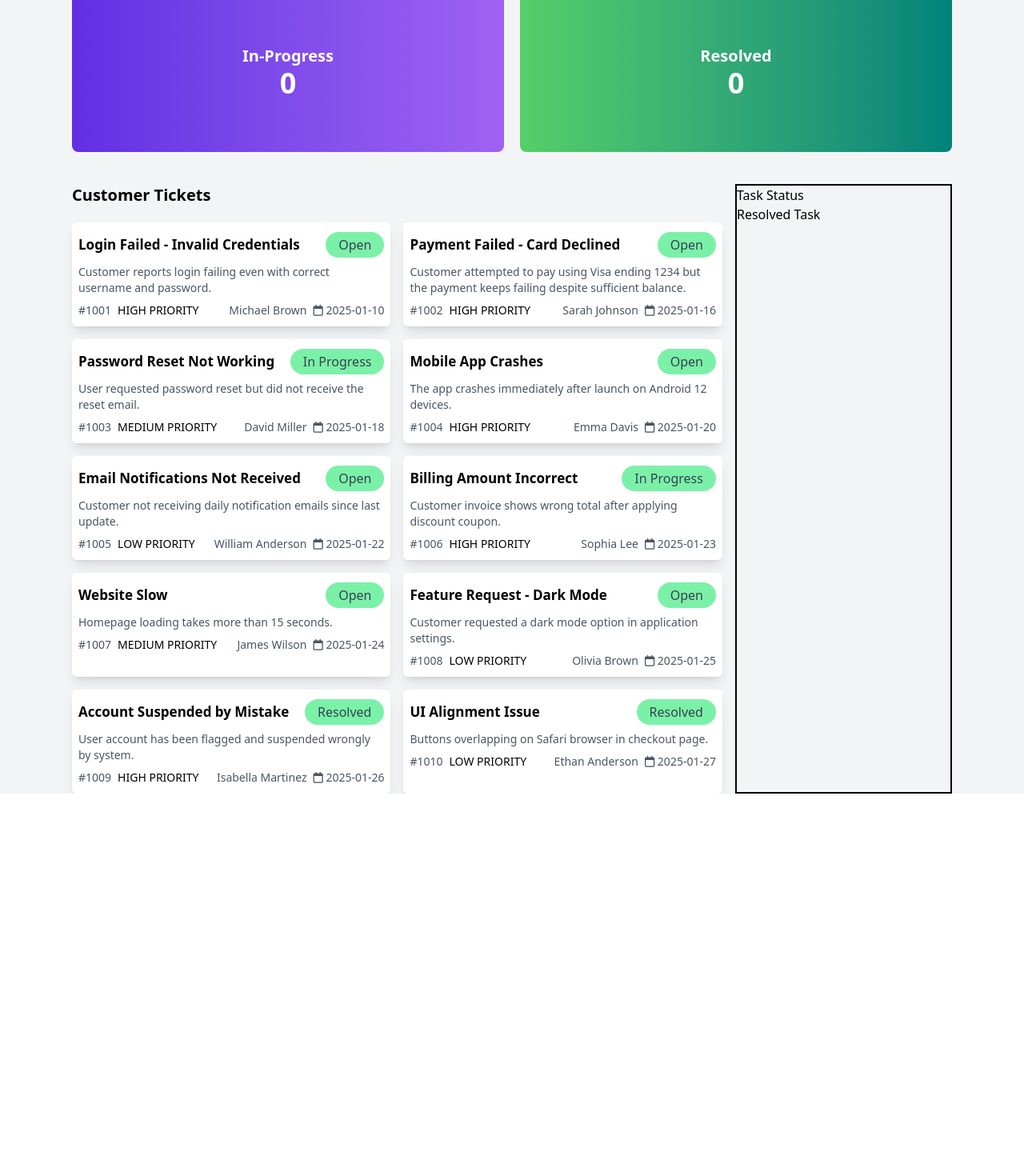
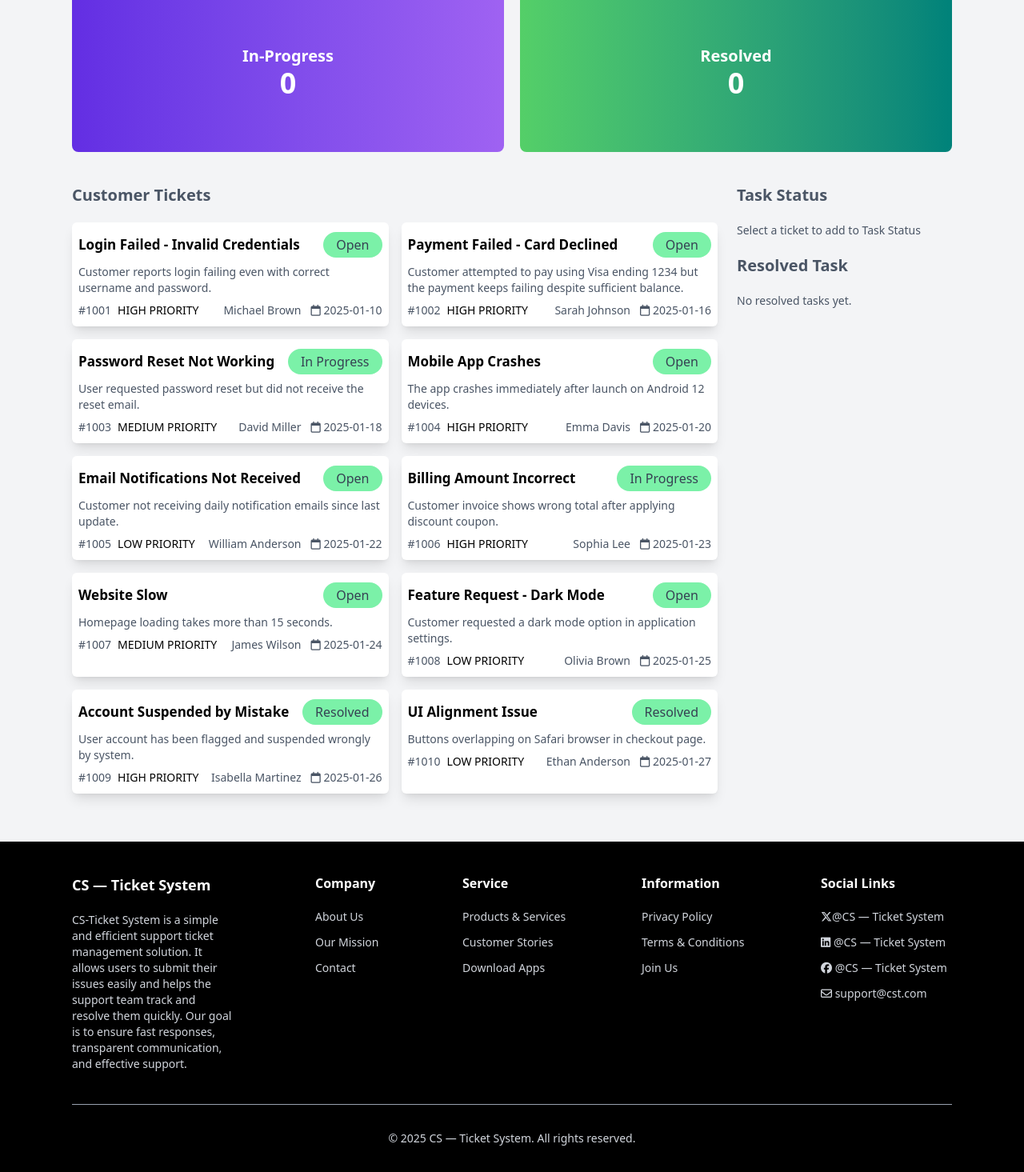
Before and after one commit to Sumaiiya-Haque/Customer-Support-Zone-Project, a React (Vite) app: page / in a window 1280 px wide. Shown: the part 130-1595 px from the top of the page at 80% size. Before the commit the page ends 1122 px from the top, so only its background shows below. Built offline with nearby package versions, Linux system fonts and the light colour scheme.

Commit message:
footer section done

```diff
--- a/src/App.jsx
+++ b/src/App.jsx
@@ -3,6 +3,8 @@ import { Suspense } from "react"
 import Banner from "./components/Banner"
 import CardContainer from "./components/CardContainer"
 import Navbar from "./components/Navbar"
+import Footer from "./components/Footer"
+
 
 
 
@@ -24,10 +26,12 @@ function App() {
      <Navbar></Navbar>
 <div className="bg-gray-100">
   <Banner></Banner>
-  <Suspense fallback={"loading..."}>
+  <Suspense fallback={"Loading........"}>
 
     <CardContainer fetchPromise={fetchPromise}></CardContainer>
   </Suspense>
+
+  <Footer></Footer>
 </div>
 
     </>
--- a/src/components/Card.jsx
+++ b/src/components/Card.jsx
@@ -17,7 +17,7 @@ const Card = ({ticket}) => {
         <p className='font-medium'>{ticket.priority}</p>
     </div>
 
-      <div className='flex text-sm gap-2 text-gray-600'>
+      <div className='flex text-sm gap-3 text-gray-600'>
         <p>{ticket.customer}</p>
         <p> <i className="fa-regular fa-calendar"></i> {ticket.createdAt}</p>
     </div>
--- a/src/components/CardContainer.jsx
+++ b/src/components/CardContainer.jsx
@@ -9,10 +9,10 @@ const CardContainer = ({ fetchPromise }) => {
     return (
         <div>
 
-            <div className='max-w-[1100px] mx-auto  sm:flex justify-between gap-4  ' >
+            <div className='max-w-[1100px] mx-auto  sm:flex justify-between gap-6 mb-15  ' >
                 {/* customer ticket */}
                 <div className=' w-full sm:w-9/12  '>
-                   <h1 className='font-bold  text-xl mb-10 sm:mb-5 text-center sm:text-left '>Customer Tickets</h1>
+                    <h1 className='font-bold  text-xl mb-10 sm:mb-5 text-center sm:text-left text-gray-600 '>Customer Tickets</h1>
 
                     <div className=' grid grid-cols-1 sm:grid-cols-2 gap-4 mx-5 sm:mx-0'>
                         {/* card  */}
--- /dev/null
+++ b/src/components/Footer.jsx
@@ -0,0 +1,64 @@
+import React from 'react';
+
+const Footer = () => {
+    return (
+        <div className='w-full  bg-black mx-auto'>
+
+            <div className=' grid  sm:grid-cols-5 grid-cols-1  max-w-[1100px]  sm:mx-auto gap-5 py-10 '>
+                <div className='sm:pl-0 pl-5'>
+                    <h1 className='text-white font-bold text-lg mb-5'>CS — Ticket System</h1>
+                    <p className='text-sm text-gray-300 text-left'>CS-Ticket System is a simple and efficient support ticket management solution. It allows users to submit their issues easily and helps the support team track and resolve them quickly. Our goal is to ensure fast responses, transparent communication, and effective support.</p>
+                </div>
+
+                <div className='sm:pl-20 pl-5'>
+                    <h1 className='text-white font-bold mb-5'>Company</h1>
+                    <div className='text-gray-300 text-sm space-y-3 '>
+                        <p>About Us</p>
+                    <p>Our Mission</p>
+                    <p>Contact</p>
+                    </div>
+                </div>
+
+                <div className='sm:pl-10 pl-5'>
+                    <h1 className='text-white font-bold mb-5'>Service</h1>
+                    <div className='text-gray-300 text-sm space-y-3  '>
+                        <p>Products & Services</p>
+                    <p>Customer Stories</p>
+                    <p>Download Apps</p>
+                    </div>
+                </div>
+
+                <div className='sm:pl-10 pl-5'>
+                      <h1 className='text-white font-bold mb-5'>Information</h1>
+                    <div className='text-gray-300 text-sm space-y-3  '>
+                        <p>Privacy Policy</p>
+                    <p>Terms & Conditions</p>
+                    <p>Join Us</p>
+                    </div>
+                </div>
+
+
+                 <div className='sm:pl-10 pl-5'>
+                      <h1 className='text-white font-bold mb-5'>Social Links</h1>
+                    <div className='text-gray-300 text-sm  space-y-3 '>
+                        <p> <i class="fa-brands fa-x-twitter"></i>@CS — Ticket System</p>
+                    <p><i class="fa-brands fa-linkedin"></i> @CS — Ticket System</p>
+                    <p> <i class="fa-brands fa-facebook"></i> @CS — Ticket System</p>
+                    <p className=''> <i class="fa-regular fa-envelope"></i> support@cst.com</p>
+                    </div>
+                </div>
+
+
+
+            </div>
+
+            <div className='text-center text-gray-300 text-sm py-8  border-t border-t-gray-400 max-w-[1100px] mx-auto'>
+                <p className=''>© 2025 CS — Ticket System. All rights reserved.</p>
+
+            </div>
+
+        </div>
+    );
+};
+
+export default Footer;
--- a/src/components/TaskStatus.jsx
+++ b/src/components/TaskStatus.jsx
@@ -2,13 +2,15 @@
 
 const TaskStatus = () => {
     return (
-      <div className='flex flex-col w-full sm:w-3/12 border-2'>
-                                <div>
-                                <h1>Task Status</h1>
+      <div className='flex flex-col w-full sm:w-3/12 gap-5 mt-5 sm:mt-0'>
+                                <div className=" h-auto">
+                                <h1  className="font-bold  text-xl mb-10 sm:mb-5 text-center sm:text-left text-gray-600">Task Status</h1>
+                                <p className="text-gray-600 text-center sm:text-left text-sm">Select a ticket to add to Task Status</p>
                             </div>
 
-                            <div>
-                                <h1>Resolved Task</h1>
+                            <div className="h-auto">
+                   <h1 className="font-bold  text-xl mb-10 sm:mb-5 text-center sm:text-left text-gray-600">Resolved Task</h1>
+                   <p className="text-gray-600 text-center sm:text-left text-sm">No resolved tasks yet.</p>
                             </div>
                             </div>
     );
```
Lines whose indentation alone changed are shown as unchanged.
